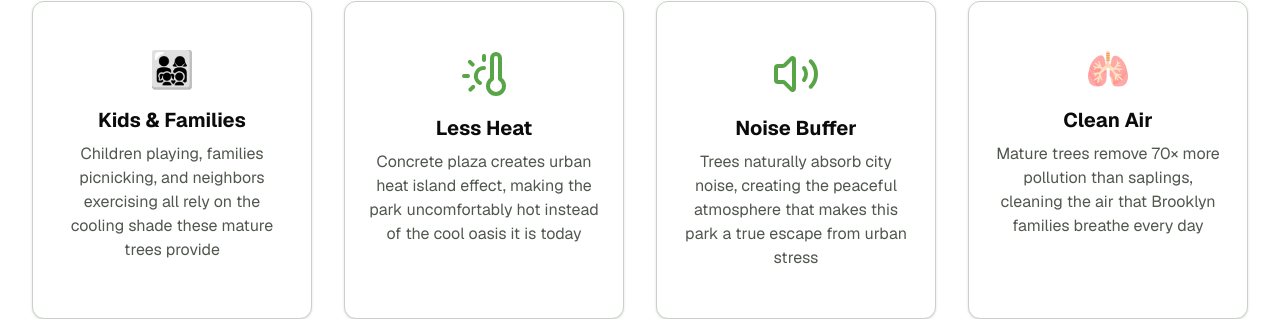
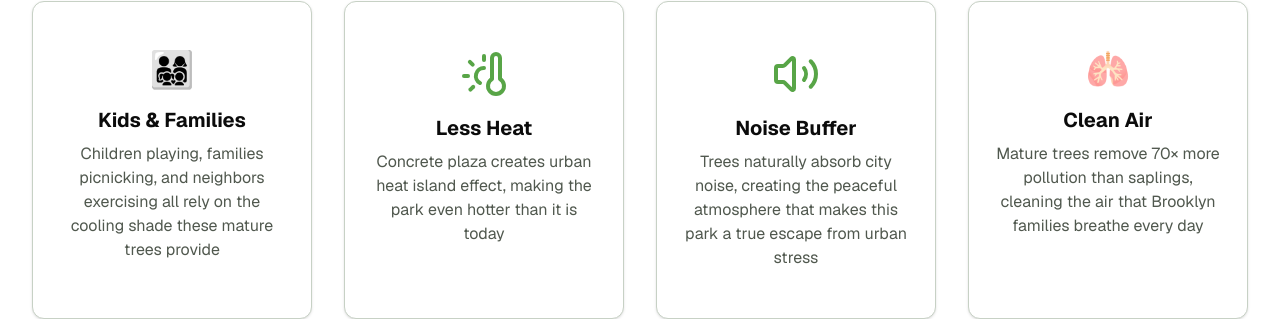
Before and after one commit to brucestarlove/ffgp-website, a Next.js app: page / in a window 1280 px wide. Shown: the part 1912-2231 px from the top of the page. Built offline with nearby package versions, Linux system fonts and the light colour scheme.

Commit message:
technically not a cool oasis lol

```diff
--- a/src/app/page.tsx
+++ b/src/app/page.tsx
@@ -143,7 +143,7 @@ export default function Home() {
                   <ThermometerSun className="h-12 w-12 mx-auto" />
                 </div>
                 <h3 className="text-xl font-bold text-foreground mb-2">Less Heat</h3>
-                <p className="text-muted-foreground">Concrete plaza creates urban heat island effect, making the park uncomfortably hot instead of the cool oasis it is today</p>
+                <p className="text-muted-foreground">Concrete plaza creates urban heat island effect, making the park even hotter than it is today</p>
               </CardContent>
             </Card>
 
```
